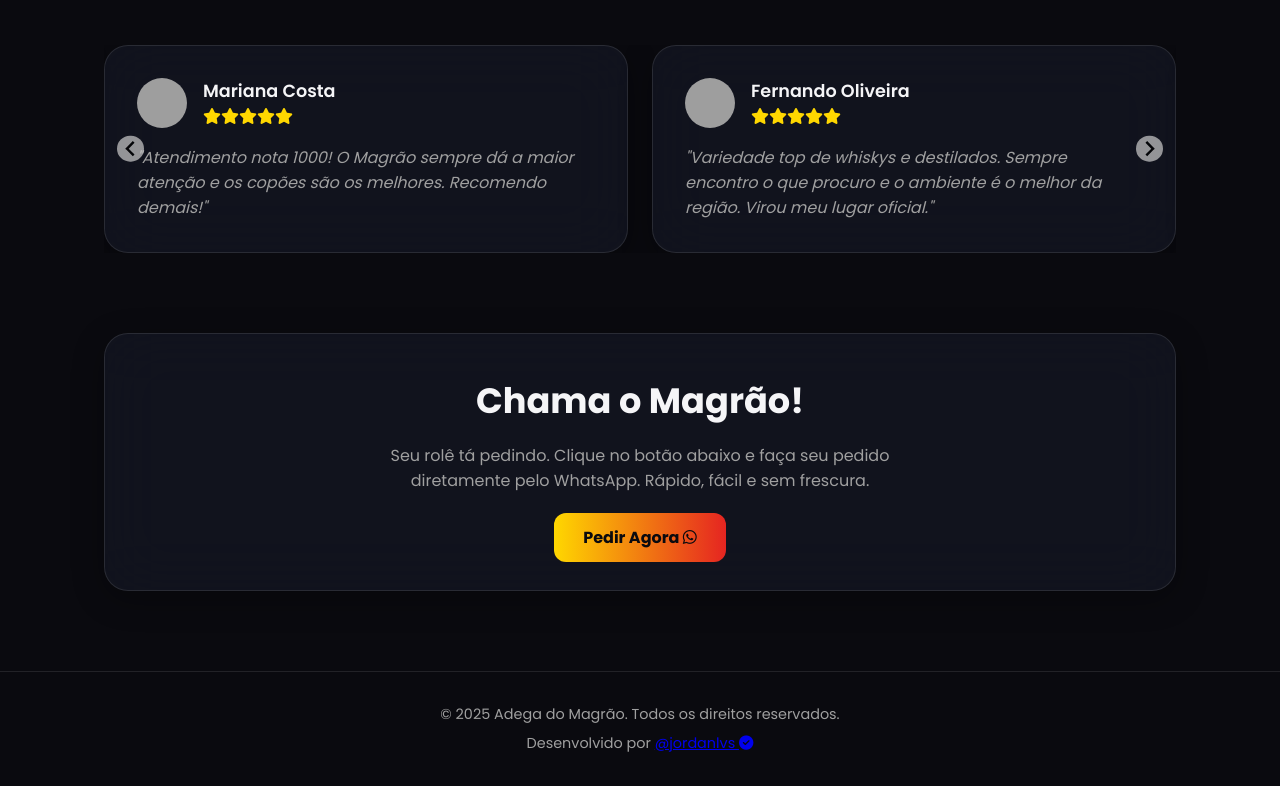
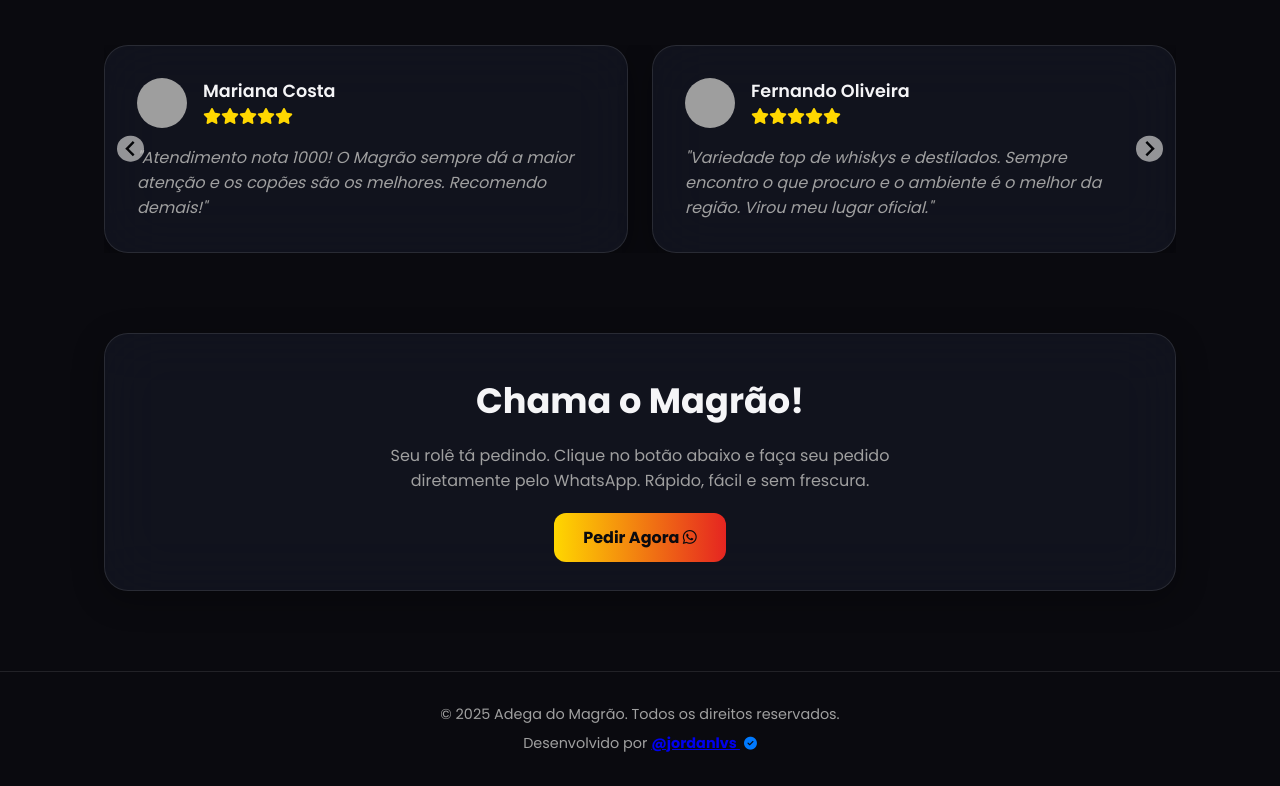
Before and after one commit to NadrjMV/adegadomagrao, a plain HTML site: page index.html in a window 1280 px wide. Shown: the part 1939-2725 px from the top of the page. Drawn offline with nearby package versions, Linux system fonts and the light colour scheme; grey boxes are pictures that could not be loaded.

Commit message:
Update index.html

```diff
--- a/index.html
+++ b/index.html
@@ -174,7 +174,7 @@
     <footer id="footer">
         <div class="container">
             <p>© 2025 Adega do Magrão. Todos os direitos reservados.</p>
-            <p>Desenvolvido por <a href="https://www.instagram.com/jordanlvs" target="_blank" class="dev-credit-link">@jordanlvs <i class="fa-solid fa-circle-check verified-badge"></i></a></p>
+            <p>Desenvolvido por <a href="https://www.instagram.com/jordanlvs" target="_blank" class="dev-credit"><strong>@jordanlvs </strong><i class="fa-solid fa-circle-check"></i></a></p>
         </div>
     </footer>
 
```
